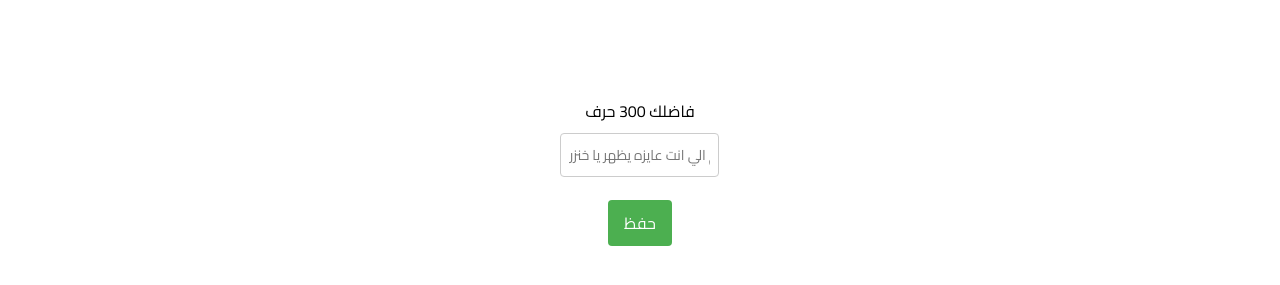
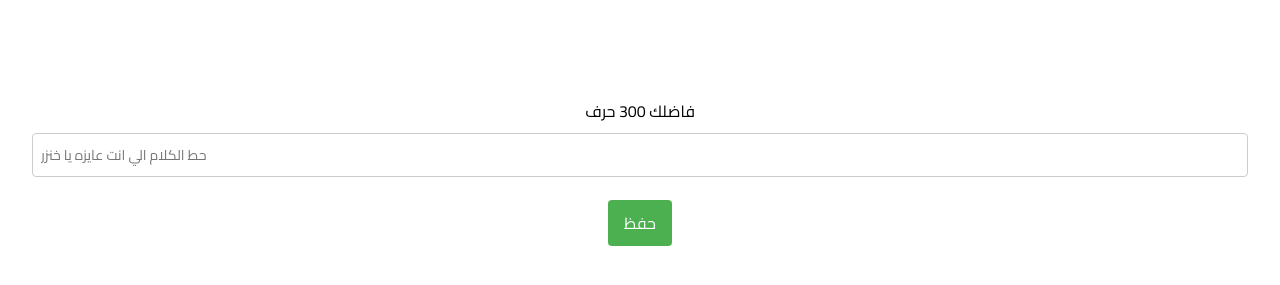
Before and after one commit to 3akrot/3akrot.github.io, a plain HTML site: page message/edit/index.html in a window 1280 px wide. Shown: the part 83-368 px from the top of the page. Drawn offline with Linux system fonts and the light colour scheme.

Commit message:
يس
سش

```diff
--- a/message/edit/index.html
+++ b/message/edit/index.html
@@ -21,7 +21,7 @@
     </div>
     <div class="input">
       <span id="charsLeftSpan"> فاضلك 300 حرف</span>
-      <input maxlength="300" required autofocus type="text" id="textInput" placeholder="ادخل الكلام الي انت عايزه يظهر يا خنزر">
+      <input maxlength="300" required autofocus type="text" id="textInput" placeholder="حط الكلام الي انت عايزه يا خنزر">
       <button id="saveButton">حفظ</button>
     </div>
     <div class="prev">
--- a/message/edit/styleone.css
+++ b/message/edit/styleone.css
@@ -50,7 +50,7 @@
 .input{
   display: flex;
   flex-direction: column;
-  width: 80%;
+  width: 100%;
   margin: auto;
   justify-content: space-around;
   align-items: center;
@@ -70,6 +70,7 @@
 }
 input[type="text"] {
   padding: 8px;
+  width: 100%;
   font-size: 14px;
   border-radius: 4px;
   border: 1px solid #ccc;
```
Also changed, not shown: message/style.css (+6 -6 lines).
